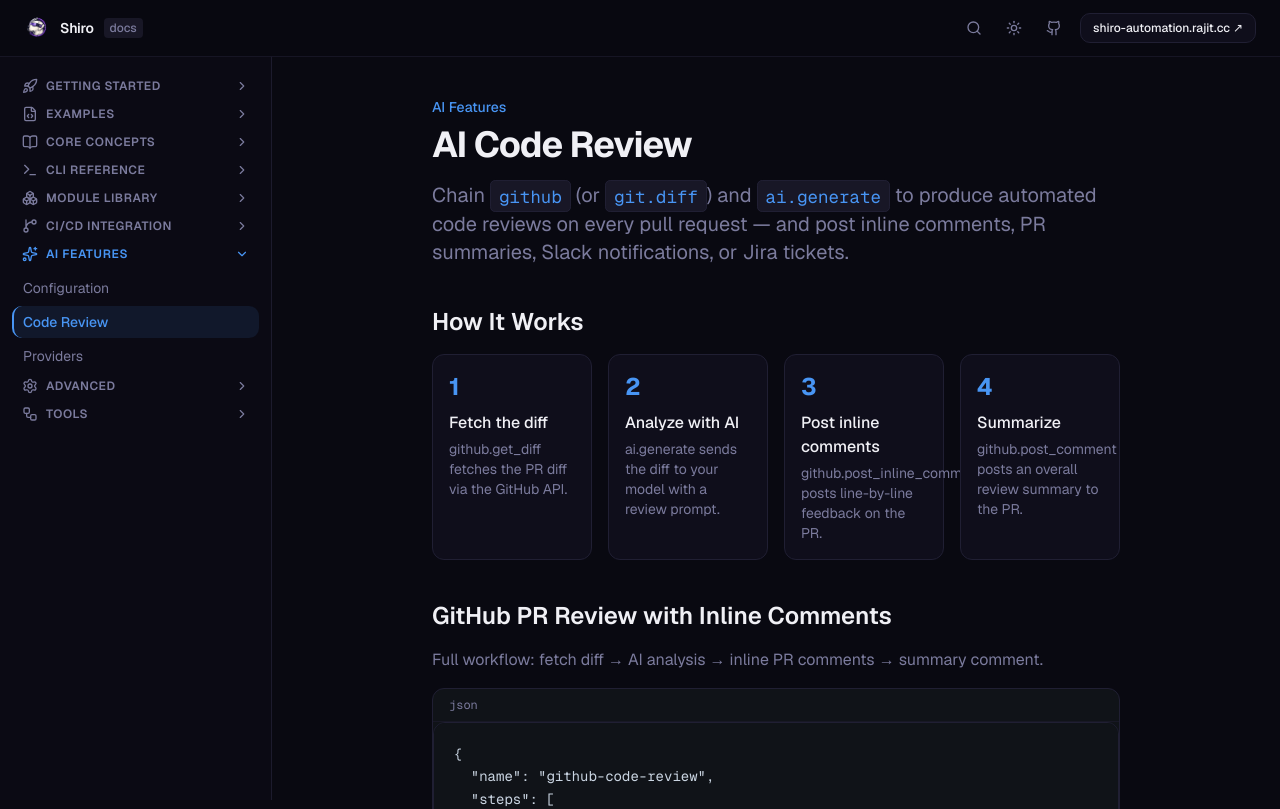
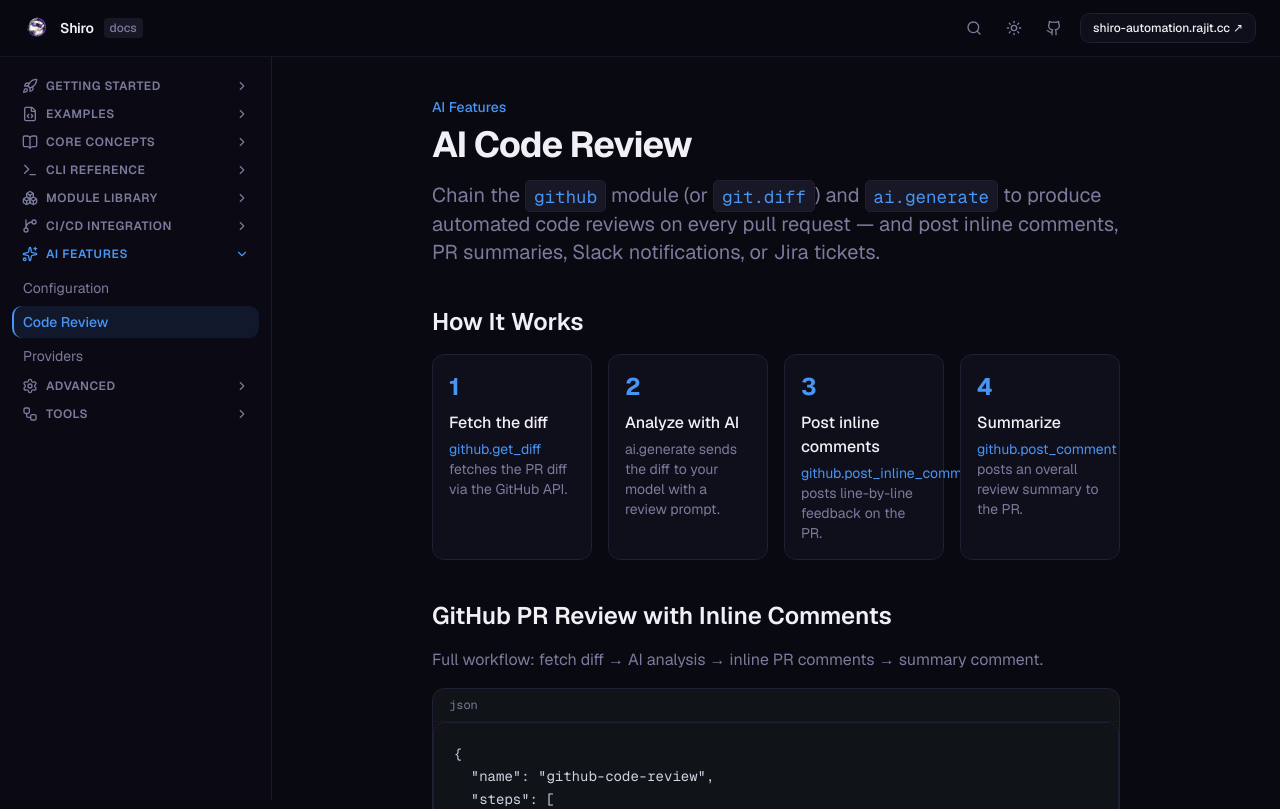
Before and after one commit to rajitk13/shiro-automation-docs, a Next.js app: page /docs/ai/code-review in a window 1280 px wide. Shown: the top 809 px of the page. Built offline with nearby package versions, Linux system fonts and the light colour scheme.

Commit message:
docs: add links to github module in code review page

```diff
--- a/app/docs/ai/code-review/page.tsx
+++ b/app/docs/ai/code-review/page.tsx
@@ -37,10 +37,16 @@ export default function AICodeReviewPage() {
           AI Code Review
         </h1>
         <p className="text-xl text-muted-foreground">
-          Chain <code>github</code> (or <code>git.diff</code>) and{" "}
-          <code>ai.generate</code> to produce automated code reviews on every
-          pull request — and post inline comments, PR summaries, Slack
-          notifications, or Jira tickets.
+          Chain the{" "}
+          <a
+            href="/docs/modules/github"
+            className="text-primary hover:underline"
+          >
+            <code>github</code>
+          </a>{" "}
+          module (or <code>git.diff</code>) and <code>ai.generate</code> to
+          produce automated code reviews on every pull request — and post inline
+          comments, PR summaries, Slack notifications, or Jira tickets.
         </p>
       </div>
 
@@ -52,7 +58,17 @@ export default function AICodeReviewPage() {
             {
               step: "1",
               title: "Fetch the diff",
-              desc: "github.get_diff fetches the PR diff via the GitHub API.",
+              desc: (
+                <>
+                  <a
+                    href="/docs/modules/github"
+                    className="text-primary hover:underline"
+                  >
+                    github.get_diff
+                  </a>{" "}
+                  fetches the PR diff via the GitHub API.
+                </>
+              ),
             },
             {
               step: "2",
@@ -62,12 +78,32 @@ export default function AICodeReviewPage() {
             {
               step: "3",
               title: "Post inline comments",
-              desc: "github.post_inline_comments posts line-by-line feedback on the PR.",
+              desc: (
+                <>
+                  <a
+                    href="/docs/modules/github"
+                    className="text-primary hover:underline"
+                  >
+                    github.post_inline_comments
+                  </a>{" "}
+                  posts line-by-line feedback on the PR.
+                </>
+              ),
             },
             {
               step: "4",
               title: "Summarize",
-              desc: "github.post_comment posts an overall review summary to the PR.",
+              desc: (
+                <>
+                  <a
+                    href="/docs/modules/github"
+                    className="text-primary hover:underline"
+                  >
+                    github.post_comment
+                  </a>{" "}
+                  posts an overall review summary to the PR.
+                </>
+              ),
             },
           ].map(({ step, title, desc }) => (
             <div
```
